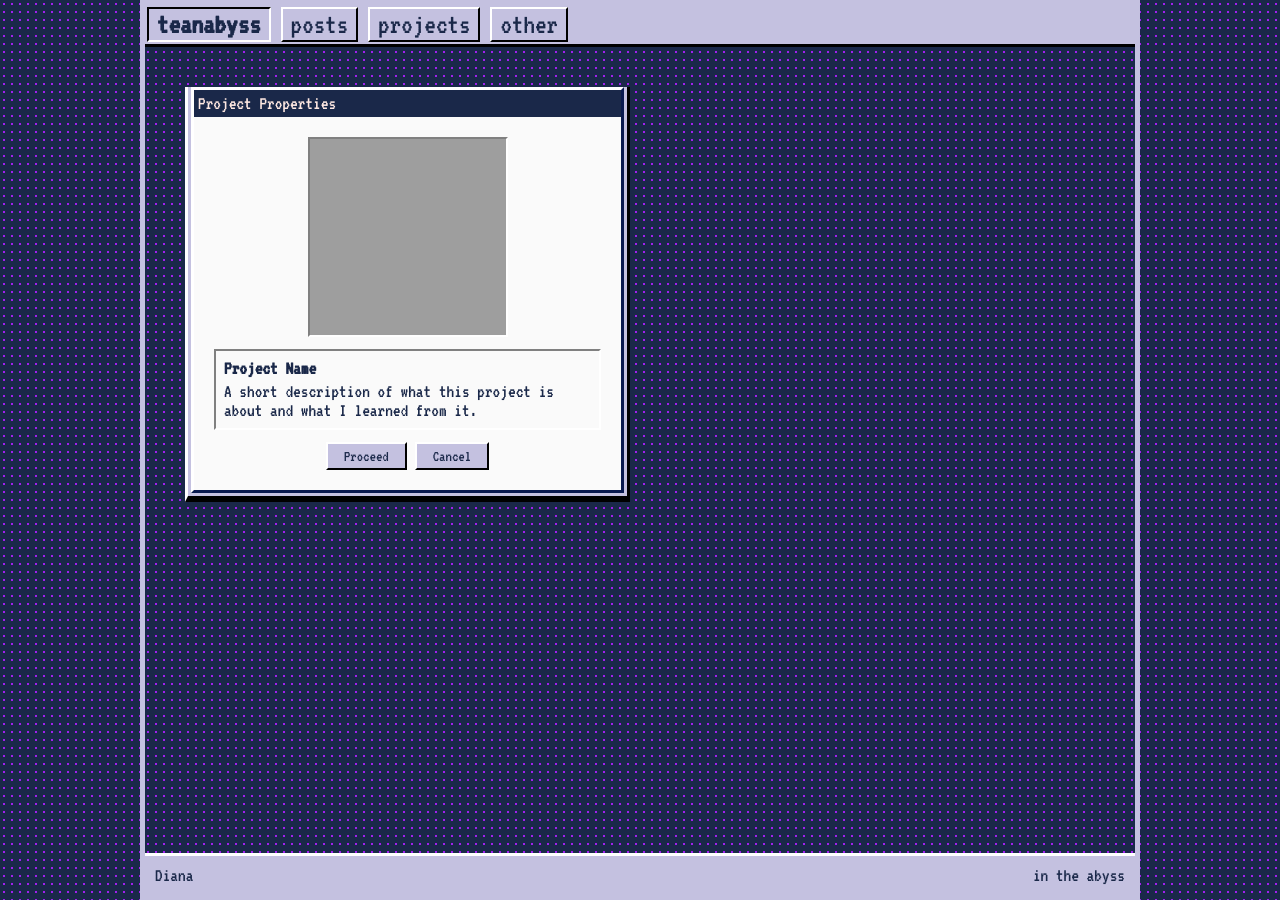
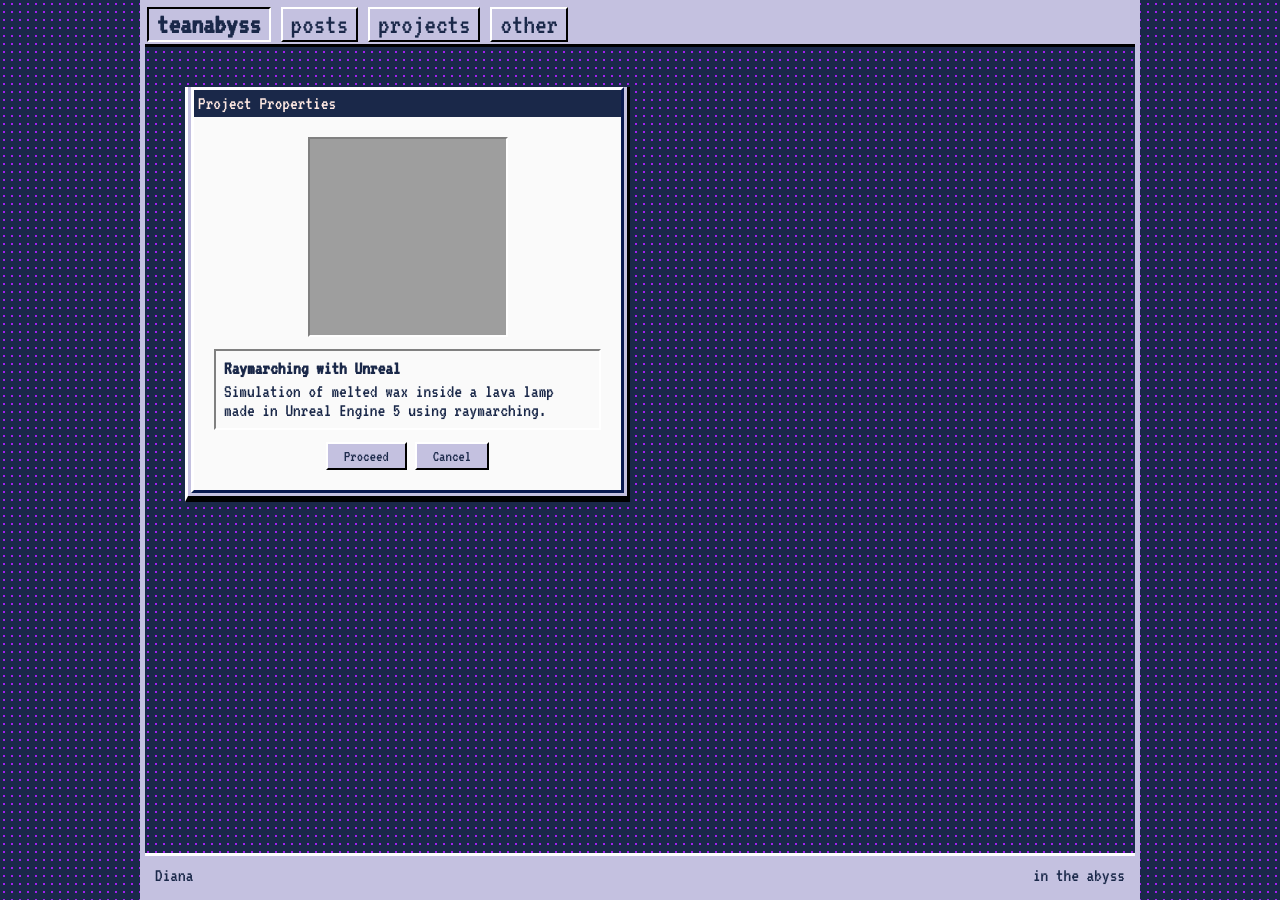
Before and after one commit to teaNabyss/teaNabyss.github.io, a Jekyll site: the page built from projects.html, in a window 1280 px wide. Built offline with Jekyll 4.4.1, drawn with Linux system fonts in a browser that asks for light colours; grey boxes are pictures that could not be loaded.

Commit message:
Turned On Jekyll loop
loop through new project posts automatically

```diff
--- a/projects.html
+++ b/projects.html
@@ -2,29 +2,30 @@
 layout: default
 title: Projects
 ---
-    <!-- PROJECTS -->
+
 <div class="projects-container">
-
-      <!-- single project card -->
+  {% for project in site.projects %}
   <div class="window-frame">
     <div class="project-card">
       <div class="title-bar">
         <span>Project Properties</span>
       </div>
       <div class="project-card-content">
-      <img src="https://github.com/teaNabyss.png" alt="project image" class="project-img">
+        {% if project.image %}
+        <img src="{{ project.image }}" alt="{{ project.name }}" class="project-img">
+        {% endif %}
         <div class="project-info">
-        <p class="project-name">Project Name</p>
-        <p class="project-desc">A short description of what this project is about and what I learned from it.</p>
+          <p class="project-name">{{ project.name }}</p>
+          <p class="project-desc">{{ project.description }}</p>
         </div>
         <div class="project-buttons">
-        <button class="win-btn proceed-btn" data-name="Project Name" data-url="https://github.com/teaNabyss">Proceed</button>
+          <button class="win-btn proceed-btn" data-name="{{ project.name }}" data-url="{{ project.url }}">Proceed</button>
           <button class="win-btn">Cancel</button>
         </div>
       </div>
     </div>
   </div>
-
+  {% endfor %}
 </div>
 
 <!-- DIALOG POPUP -->
```
Lines whose indentation alone changed are shown as unchanged.
